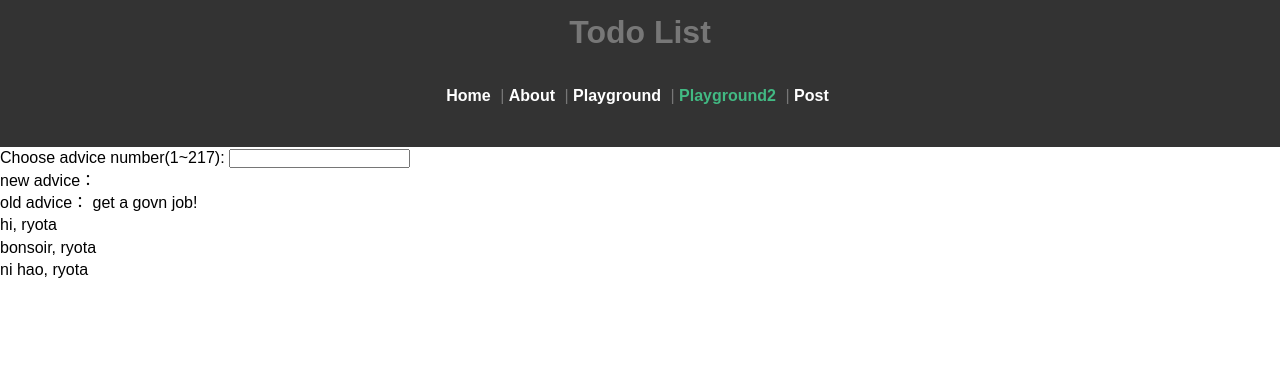
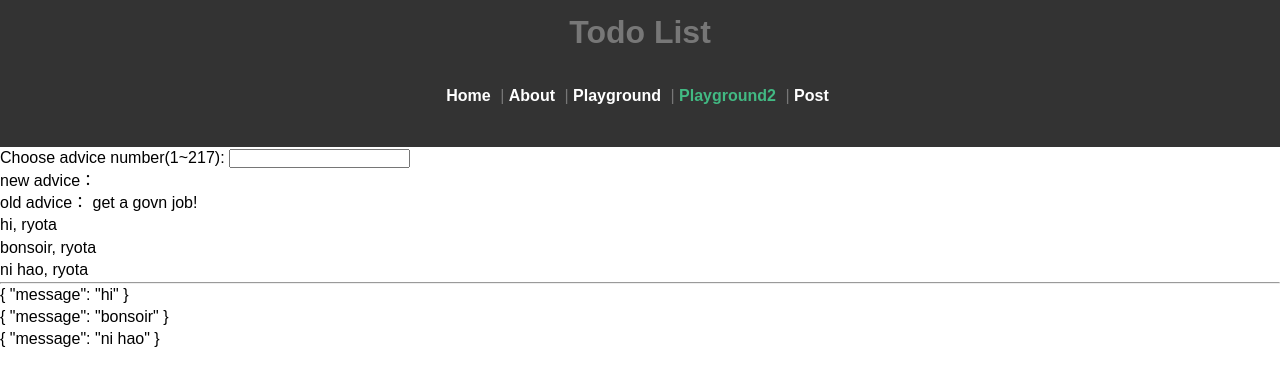
Before and after one commit to RyotaBannai/vue, a Vue app in the folder vue-app/: page /pg2 in a window 1280 px wide. Shown: the top 386 px of the page. Built offline with nearby package versions, Linux system fonts and the light colour scheme.

Commit message:
list rendering.

```diff
--- a/vue-app/src/views/PG2.vue
+++ b/vue-app/src/views/PG2.vue
@@ -10,6 +10,13 @@
             <li v-for="(item, index) in items" :key="index">
                 {{ item.message | addYourName(name) }}
             </li>
+        </ul>
+        <hr>
+        <ul>
+            <template >
+                <li v-for="(key, value, index) in items">{{ key,index }}</li>
+                <li class="divider" role="presentation"></li>
+            </template>
         </ul>
     </div>
 </template>
```
Also changed, not shown: 1 other file (tests, documents, lock files or other folders).
